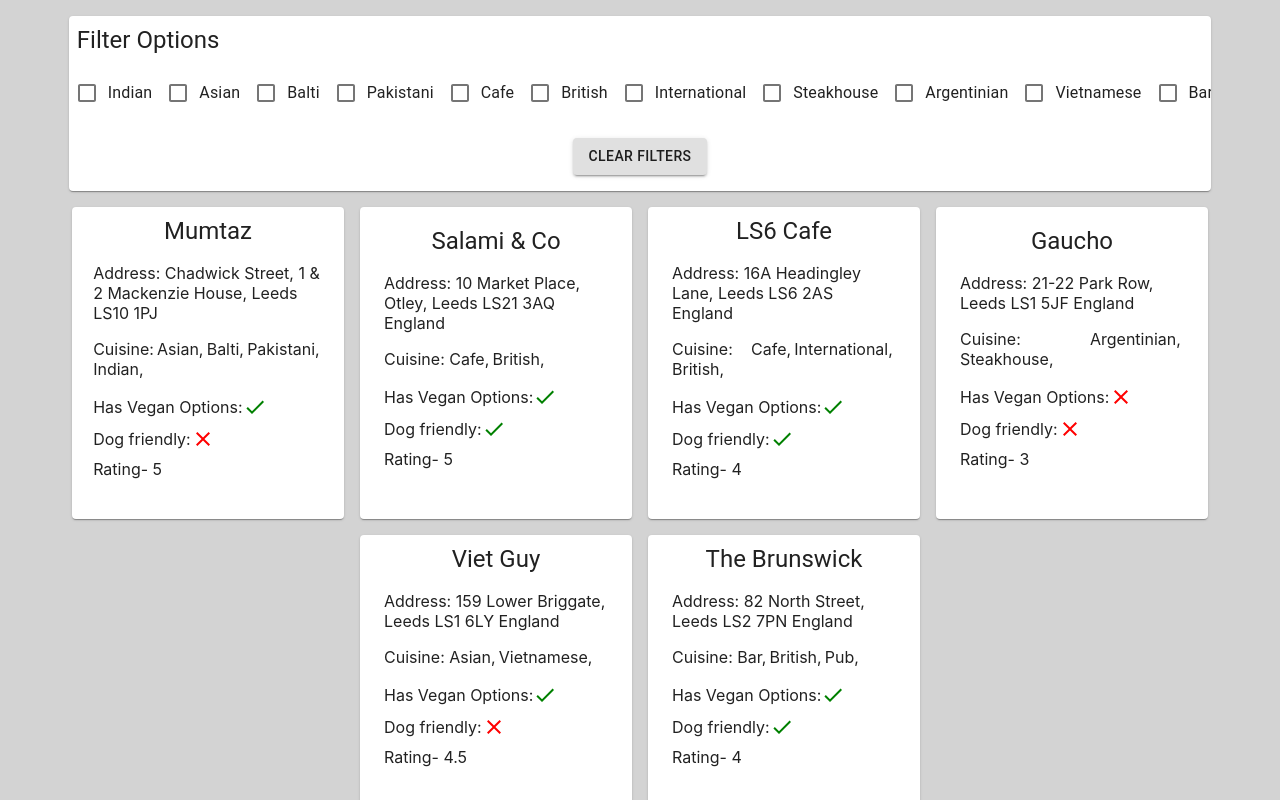
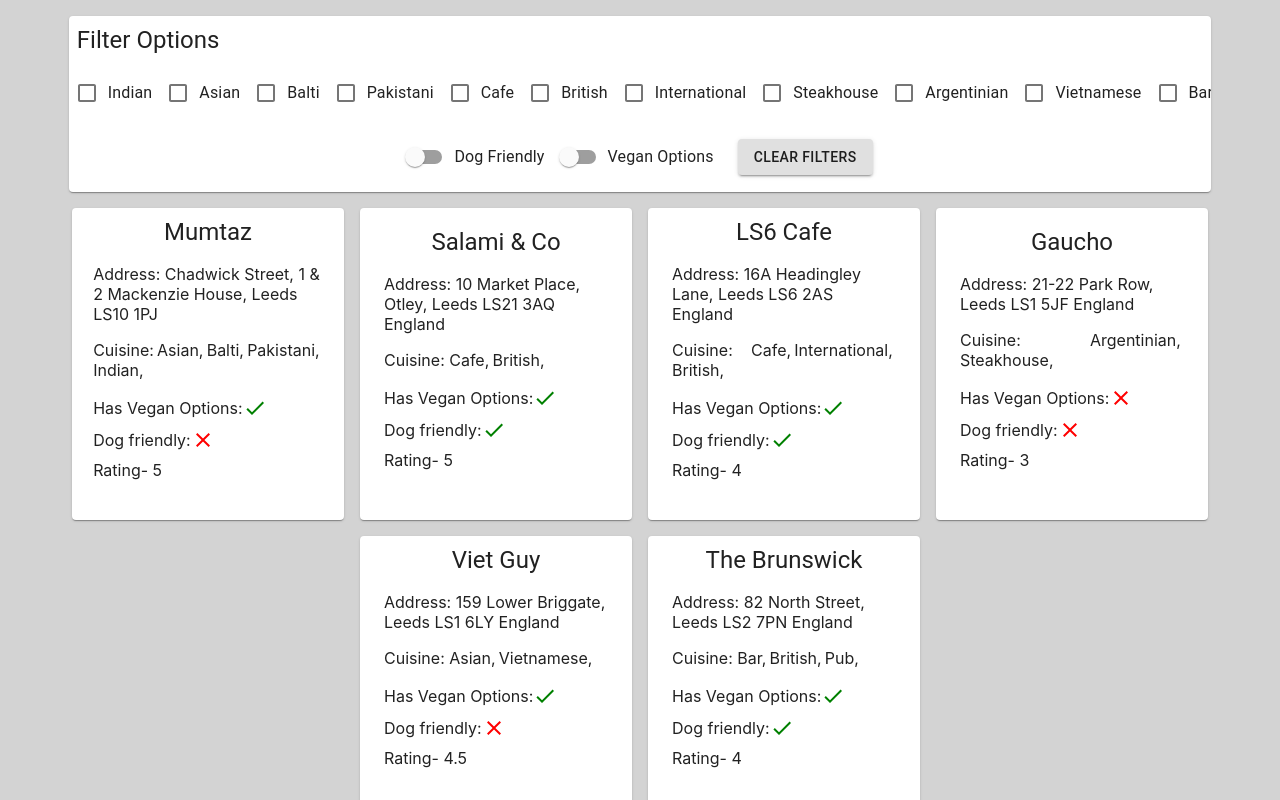
Before and after one commit to Dameon79/Korelogic, a React (Create React App) app: page / in a window 1280 px wide. Built offline with nearby package versions, Linux system fonts and the light colour scheme.

Commit message:
Add toggle switches to filter menu

```diff
--- a/src/App.js
+++ b/src/App.js
@@ -37,6 +37,10 @@
   const classes = getStyles();
 
   const [restaurantFilters, setRestaurantFilters] = useState([]);
+  const [switchState, setSwitchState] = useState({
+    "dog-friendly": false,
+    "vegan-options": false,
+  });
   const restaurantFilterArray = [];
 
   // Get all of the cuisines available and push to holding Array
@@ -53,6 +57,8 @@
         filterList={uniqueFilters}
         setRestaurantFilters={setRestaurantFilters}
         restaurantFilters={restaurantFilters}
+        switchState={switchState}
+        setSwitchState={setSwitchState}
       />
       {data.map((restaurant) => {
         return (
--- a/src/components/DogFriendly.js
+++ b/src/components/DogFriendly.js
@@ -9,7 +9,6 @@
     alignItems: "center",
     marginBottom: "0.5rem",
   },
-
   noIcon: {
     color: "red",
   },
--- a/src/components/FilterMenu.js
+++ b/src/components/FilterMenu.js
@@ -5,8 +5,10 @@
   Checkbox,
   CardContent,
   FormControlLabel,
+  FormGroup,
   Typography,
   CardActions,
+  Switch,
 } from "@material-ui/core";
 
 import { makeStyles } from "@material-ui/core/styles";
@@ -35,6 +37,8 @@
   filterList,
   setRestaurantFilters,
   restaurantFilters,
+  switchState,
+  setSwitchState,
 }) => {
   const defaultFilterValues = {
     Indian: false,
@@ -67,6 +71,13 @@
     toggleChecked({ ...checked, [event.target.name]: event.target.checked });
   };
 
+  const handleSwitchChecked = (event) => {
+    setSwitchState({
+      ...switchState,
+      [event.target.name]: event.target.checked,
+    });
+  };
+
   const resetFilters = () => {
     toggleChecked(defaultFilterValues);
     setRestaurantFilters([]);
@@ -96,6 +107,22 @@
         ))}
       </CardContent>
       <CardActions>
+        <div className={classes.switchContainer}>
+          <FormGroup row>
+            <FormControlLabel
+              control={<Switch name="dog-friendly" />}
+              label="Dog Friendly"
+              checked={switchState["dog-friendly"]}
+              onChange={handleSwitchChecked}
+            />
+            <FormControlLabel
+              control={<Switch name="vegan-options" />}
+              label="Vegan Options"
+              checked={switchState["vegan-options"]}
+              onChange={handleSwitchChecked}
+            />
+          </FormGroup>
+        </div>
         <Button variant="contained" onClick={resetFilters}>
           Clear Filters
         </Button>
```
Also changed, not shown: 1 other file (tests, documents, lock files or other folders).
